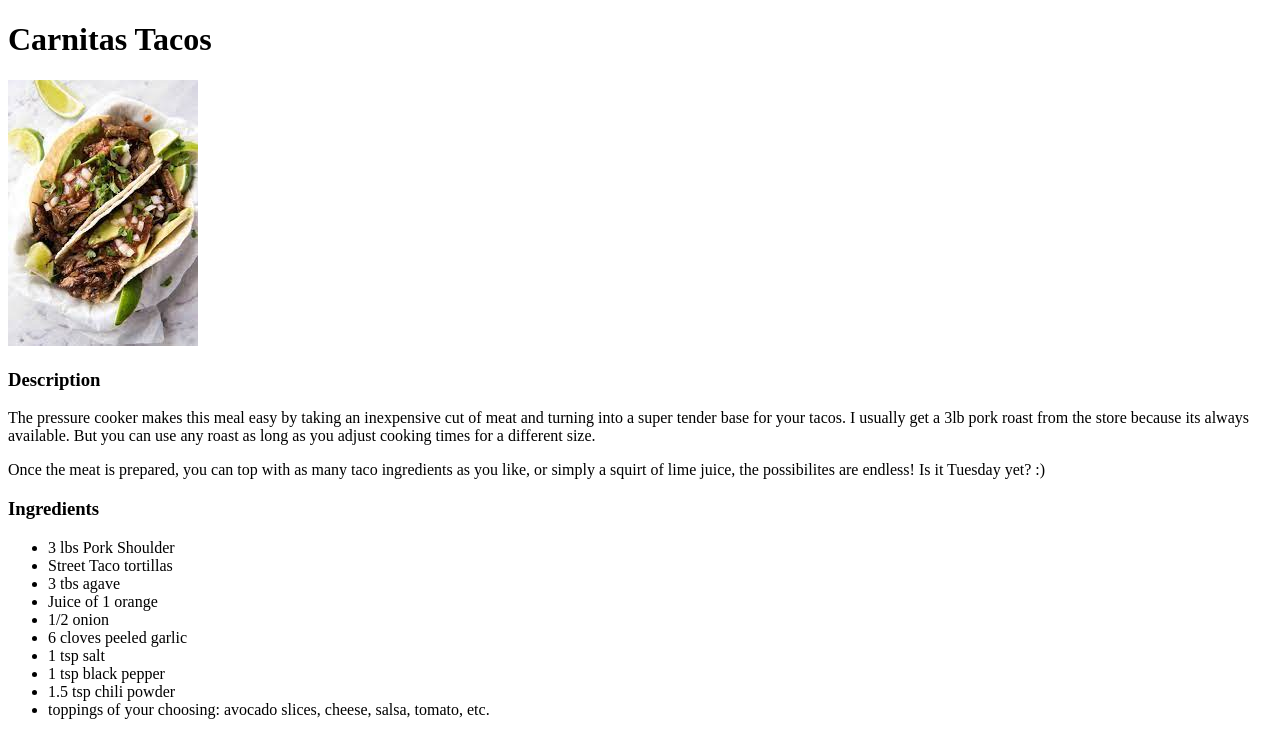
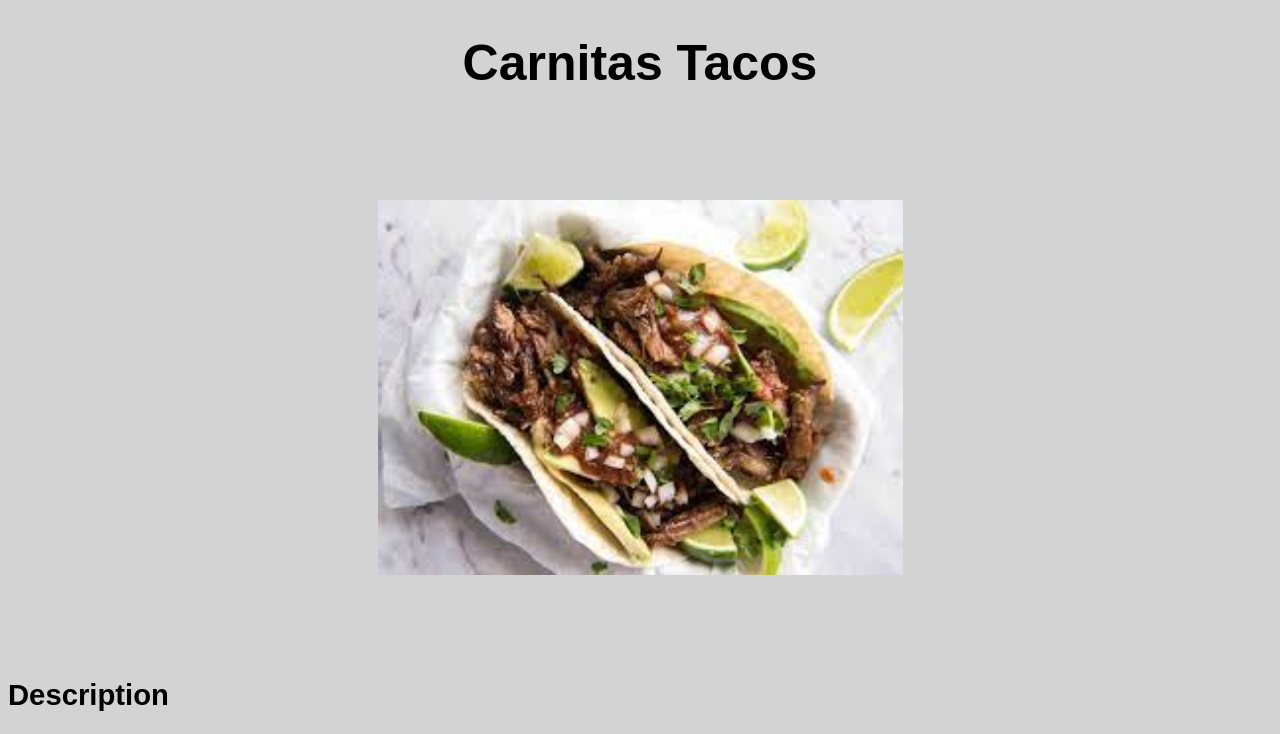
Before and after one commit to blaire-b/odin-recipes, a plain HTML site: page recipes/carnitastacos.html in a window 1280 px wide. Shown: the top 734 px of the page. Drawn offline with Linux system fonts and the light colour scheme.

Commit message:
updated files

```diff
--- a/recipes/carnitastacos.html
+++ b/recipes/carnitastacos.html
@@ -3,10 +3,11 @@
     <head>
         <meta charset="utf-8">
         <title>Carnitas Tacos - Pressure Cooker Recipe</title>
+        <link rel="stylesheet" href="../styles.css">
     </head>
     <body>
         <h1>Carnitas Tacos</h1>
-        <img src="../img/carnitas.jpeg" alt="Tacos">
+        <img style="width: 15em; transform: rotate(90deg);" src="../img/carnitas.jpeg" alt="Tacos">
         <h3>Description</h3>
         <p>The pressure cooker makes this meal easy by taking an inexpensive cut of meat and turning into a super tender base for your tacos. I usually get a 3lb pork roast from the store because its always available. But you can use any roast as long as you adjust cooking times for a different size. </p>
         <p>Once the meat is prepared, you can top with as many taco ingredients as you like, or simply a squirt of lime juice, the possibilites are endless! Is it Tuesday yet? :)</p>
--- /dev/null
+++ b/styles.css
@@ -0,0 +1,17 @@
+/*color, background color, typography properties,*/
+body {
+    background-color: lightgrey;
+    font-family: Arial, Helvetica, sans-serif;
+    font-size: 25px;
+}
+li {
+    color:cadetblue;
+}
+h1 {
+    text-align: center;
+}
+img {
+    display: block;
+    margin-left: auto;
+    margin-right: auto;
+}
```
Also changed, not shown: index.html (+6 -2 lines), recipes/dutchovenbread.html (+3 -2 lines), recipes/easyovensalmon.html (+2 -1 lines).
